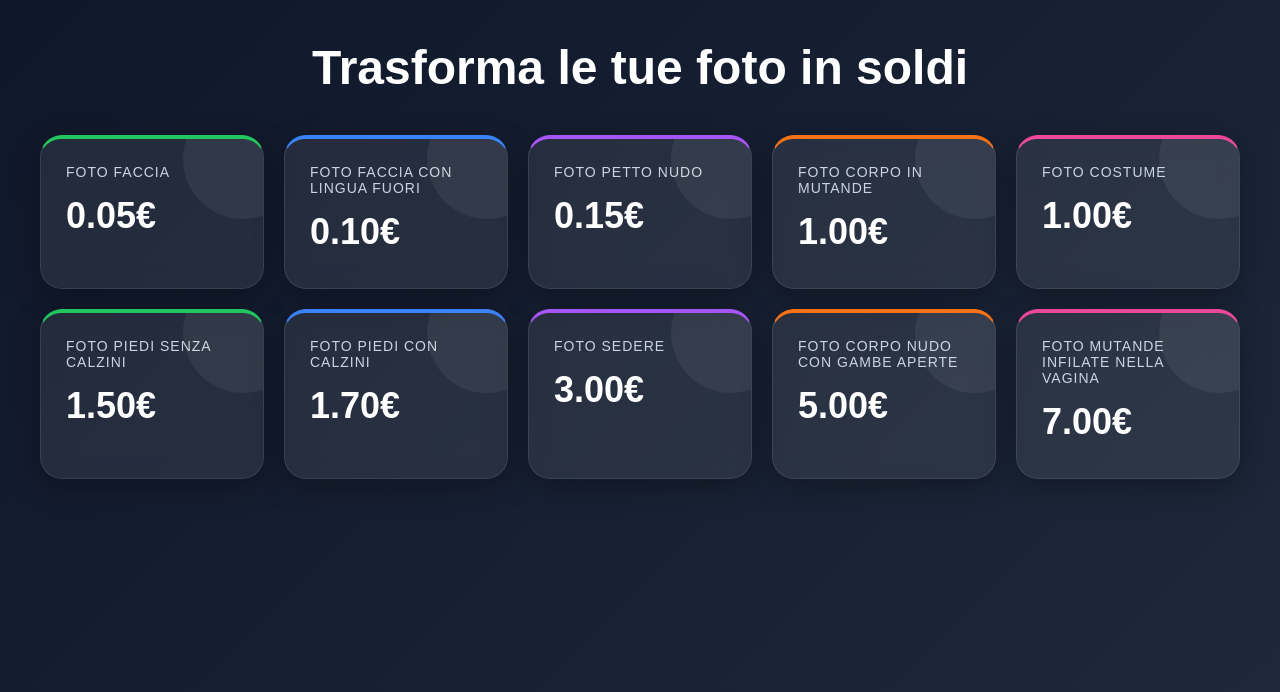
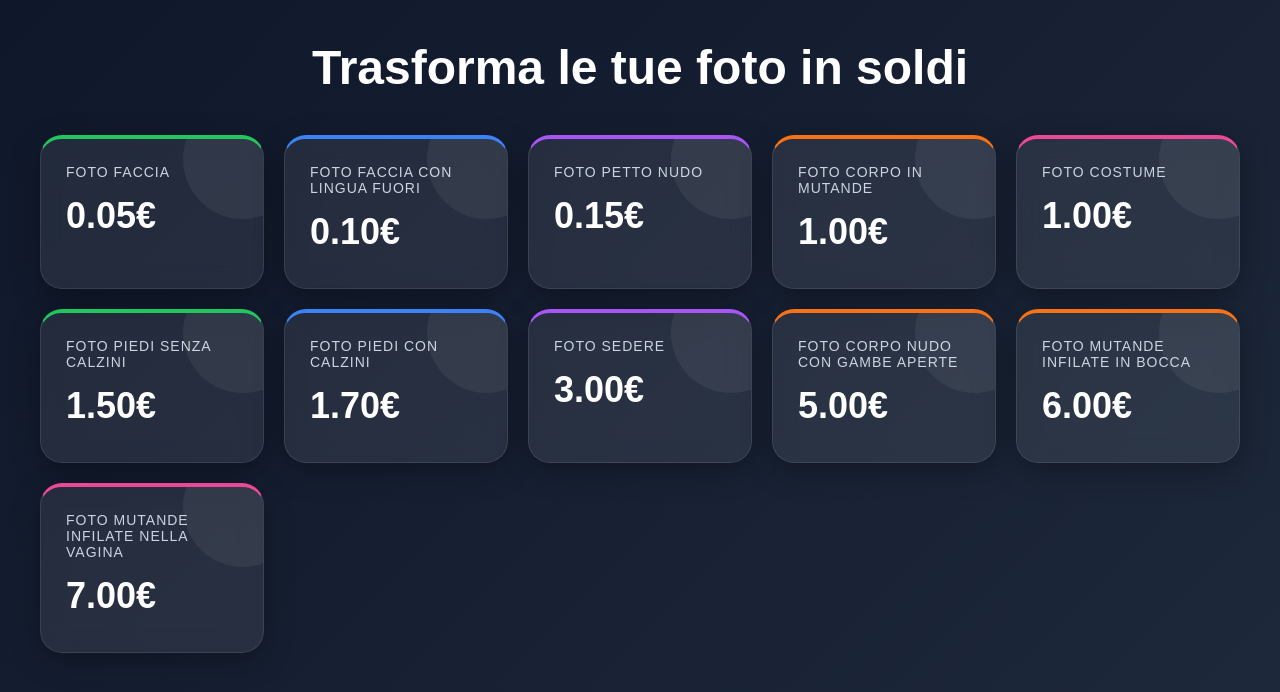
Before and after one commit to albinomassimo84-debug/da-foto-a-soldi, a plain HTML site: page index.html in a window 1280 px wide. Drawn offline with Linux system fonts and the light colour scheme.

Commit message:
Update index.html

```diff
--- a/index.html
+++ b/index.html
@@ -174,6 +174,11 @@
         <div class="value">5.00€</div>
       </div>
 
+      <div class="card orange">
+        <div class="title">Foto mutande infilate in bocca</div>
+        <div class="value">6.00€</div>
+      </div>
+
       <div class="card pink">
         <div class="title">Foto mutande infilate nella vagina</div>
         <div class="value">7.00€</div>
```
